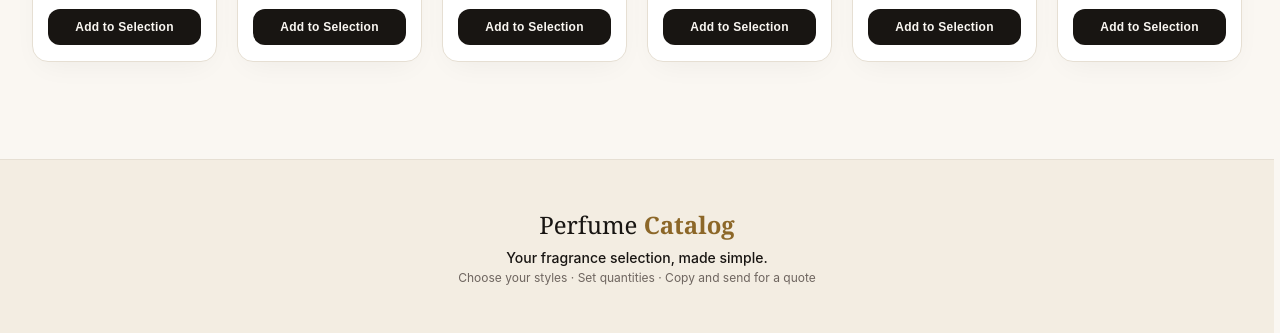
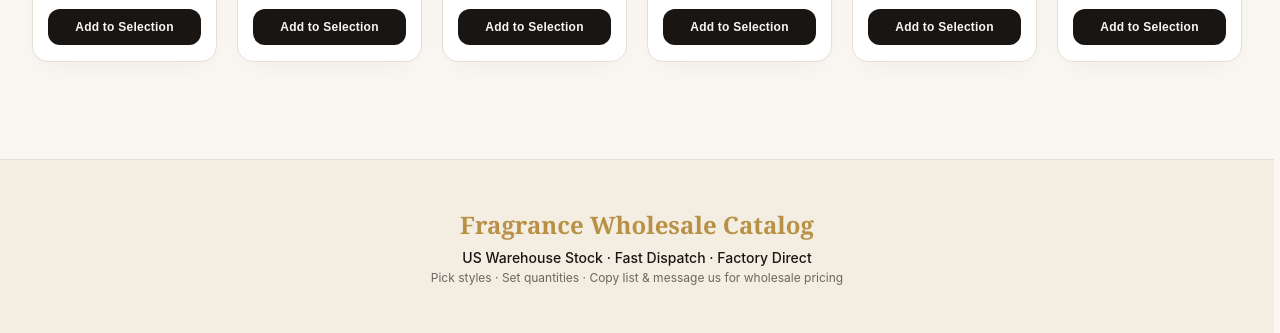
Before and after one commit to wuhuo-factory/perfume-catalog, a plain HTML site: page index.html in a window 1280 px wide. Shown: the part 3300-3633 px from the top of the page. Drawn offline with Linux system fonts and the light colour scheme.

Commit message:
Update index.html

```diff
--- a/index.html
+++ b/index.html
@@ -358,9 +358,9 @@
 
   <!-- ==================== FOOTER ==================== -->
   <footer class="site-footer">
-    <h2 class="footer-title">Perfume <b>Catalog</b></h2>
-    <p class="footer-sub1">Your fragrance selection, made simple.</p>
-    <p class="footer-sub2">Choose your styles · Set quantities · Copy and send for a quote</p>
+    <h2 class="footer-title"><b style="color: #B89146; font-weight: 700;">Fragrance Wholesale Catalog</b></h2>
+    <p class="footer-sub1">US Warehouse Stock · Fast Dispatch · Factory Direct</p>
+    <p class="footer-sub2">Pick styles · Set quantities · Copy list &amp; message us for wholesale pricing</p>
   </footer>
 
   <!-- ==================== DIALOG 1: FRAGRANCE DETAILS LIGHTBOX ==================== -->
```
